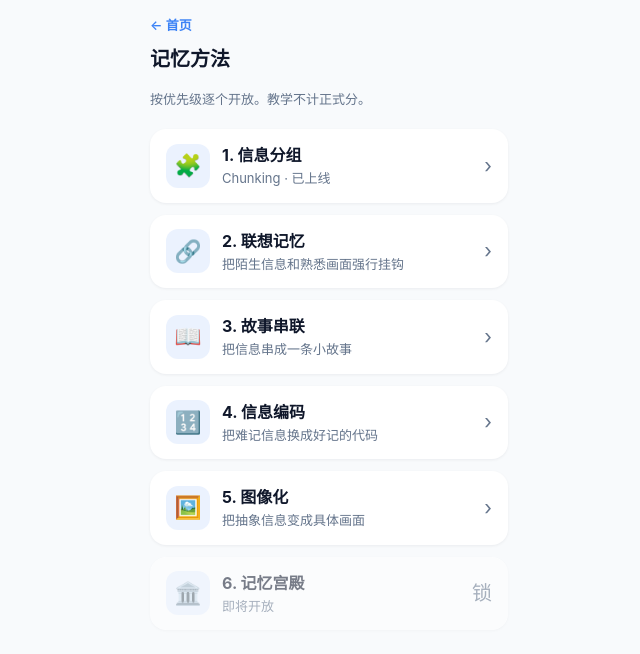
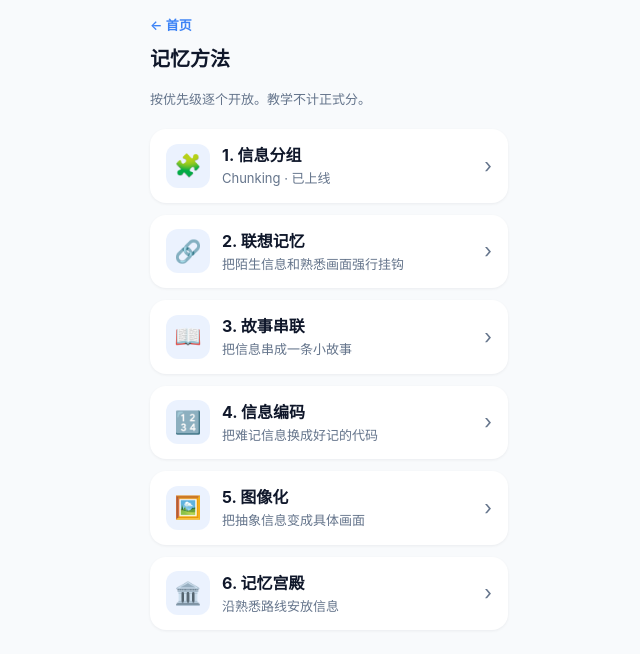
Before and after one commit to craznail/memory-train-web, a React (Vite) app: page /methods in a window 1280 px wide. Shown: the top 654 px of the page, without its empty margins (311-951 px from the left). Built offline with nearby package versions, Linux system fonts and the light colour scheme.

Commit message:
feat(teach): 记忆宫殿教学流（路线位点标签）

```diff
--- a/src/data/methods.ts
+++ b/src/data/methods.ts
@@ -84,11 +84,15 @@ export const METHODS: MethodDef[] = [
   {
     id: 'palace',
     title: '记忆宫殿',
-    subtitle: '即将开放',
+    subtitle: '沿熟悉路线安放信息',
     emoji: '🏛️',
-    status: 'coming',
-    explain: [],
-    replayCues: [],
+    status: 'ready',
+    explain: [
+      '记忆宫殿：选一条你很熟的路线（比如家里：门口→沙发→餐桌→冰箱），把要记的信息依次「放」在这些位置上。',
+      '回忆时按路线走一遍，把位置上的画面取出来。MVP 用平面位点标签即可，先不需要 3D 场景。',
+    ],
+    replayCues: ['门口', '沙发', '餐桌', '冰箱', '阳台'],
+    example: '听的时候把人物放到门口、时间放到沙发、任务放到餐桌……按固定顺序走一圈。',
   },
 ];
 
--- a/src/pages/TeachSession.tsx
+++ b/src/pages/TeachSession.tsx
@@ -18,7 +18,7 @@ export function TeachSession() {
   const method = getMethod(methodId);
 
   const paper = useMemo(() => {
-    const idx = methodId === 'association' || methodId === 'imagery' ? 1 : methodId === 'story' || methodId === 'encoding' ? 2 : 0;
+    const idx = methodId === 'association' || methodId === 'imagery' ? 1 : methodId === 'story' || methodId === 'encoding' || methodId === 'palace' ? 2 : 0;
     return pickPaperByIndex(idx);
   }, [methodId]);
   const session = useListenSession({
```
